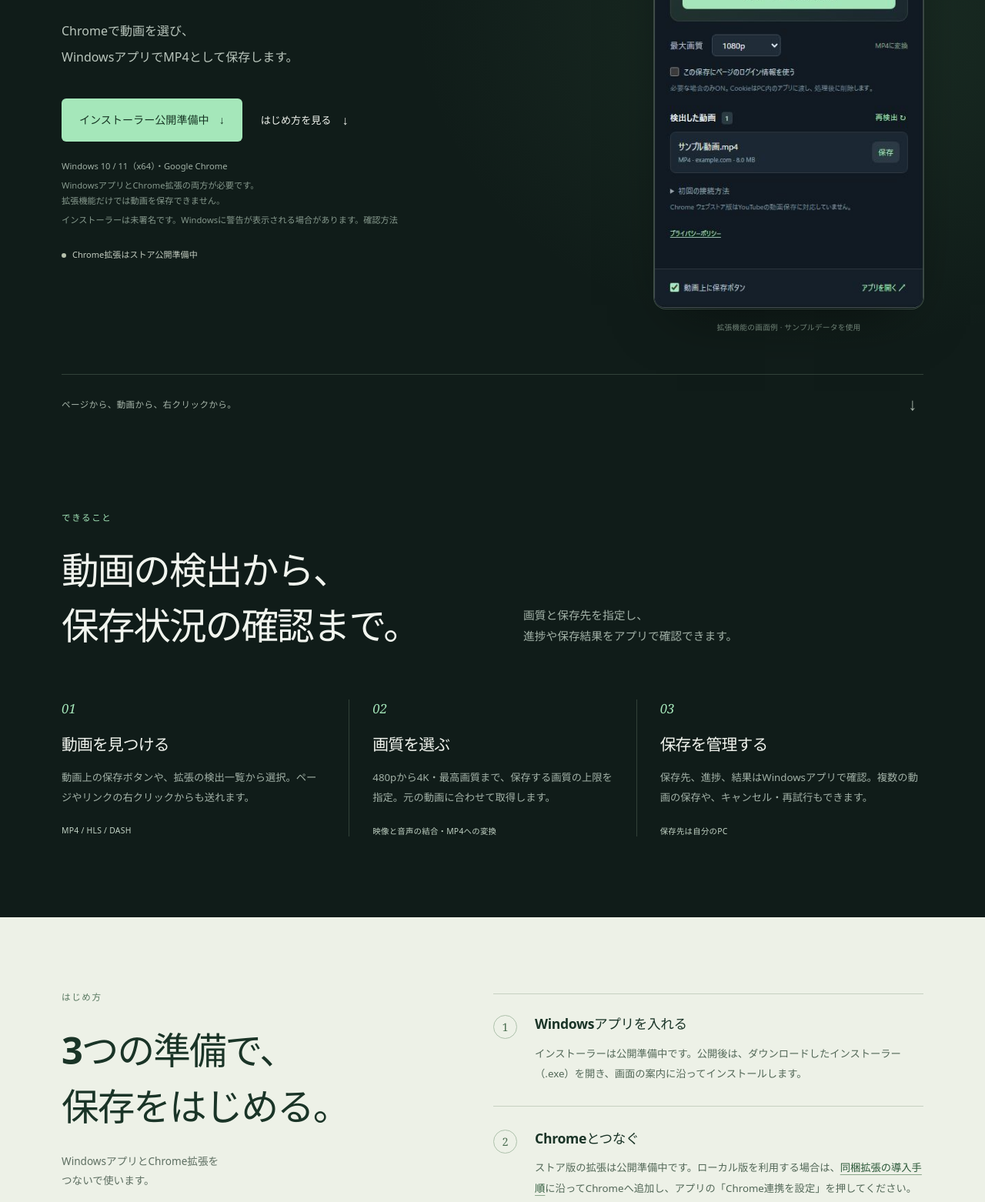
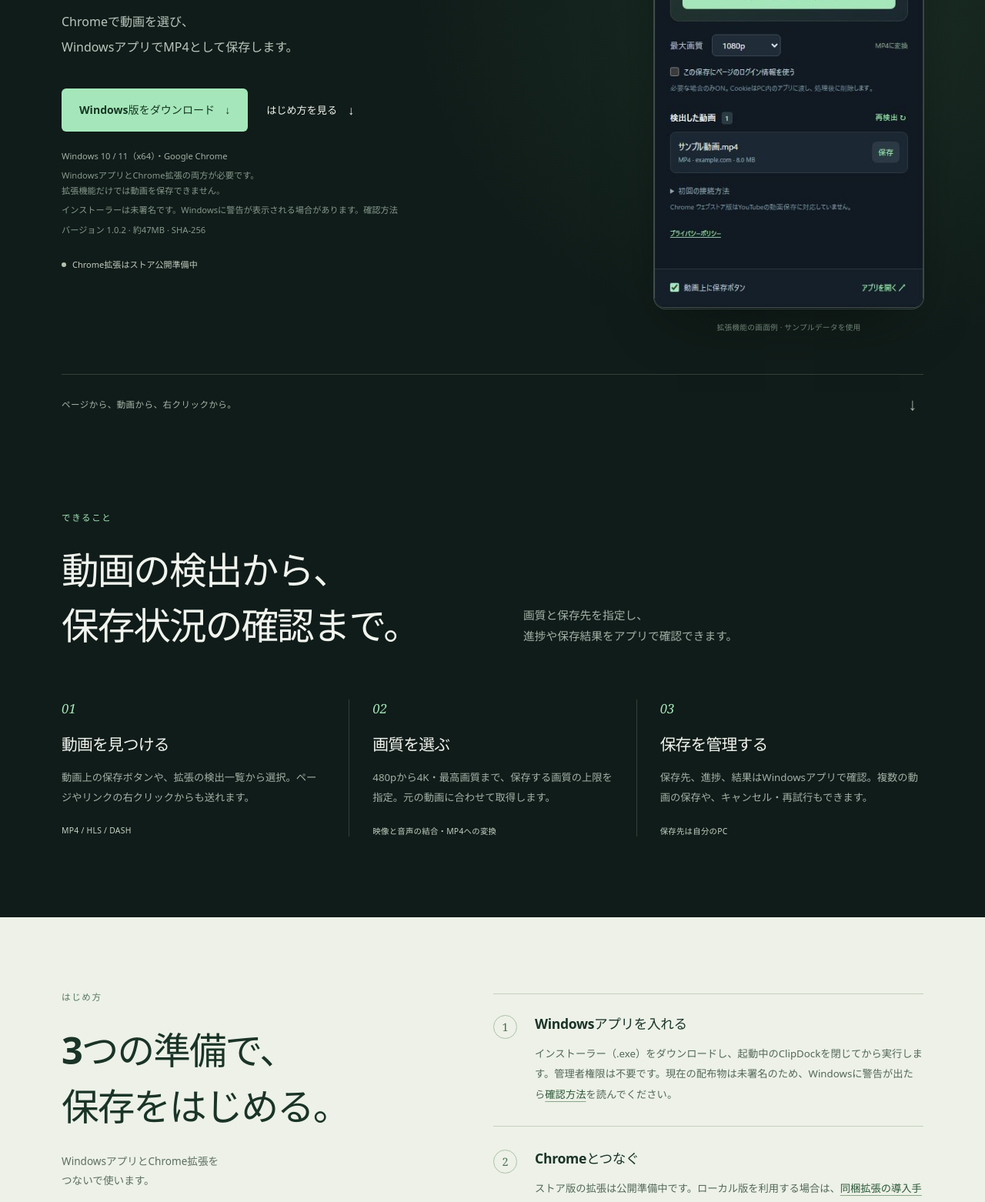
Before and after one commit to kuma0128/clipdock, a browser extension: page website/index.html in a window 1280 px wide. Shown: the part 453-2015 px from the top of the page at 77% size. Drawn offline with Linux system fonts and the light colour scheme.

Commit message:
Prepare installer download links and checksum guidance

```diff
--- a/website/index.html
+++ b/website/index.html
@@ -42,8 +42,8 @@
           <h1 id="hero-title"><span>見つけた動画を、</span><span class="mint">MP4で保存。</span></h1>
           <p class="hero-lead">Chromeで動画を選び、<br>WindowsアプリでMP4として保存します。</p>
           <div class="hero-actions">
-            <a class="button button-primary" href="#install" data-download="installer" aria-describedby="installer-status">
-              インストーラー公開準備中 <span aria-hidden="true">↓</span>
+            <a class="button button-primary" href="/downloads/ClipDock-1.0.2-win-x64-unsigned-setup.exe" data-download="installer" aria-describedby="installer-status">
+              Windows版をダウンロード <span aria-hidden="true">↓</span>
             </a>
             <a class="text-link" href="#install">はじめ方を見る <span aria-hidden="true">↓</span></a>
           </div>
@@ -51,6 +51,7 @@
             <p>Windows 10 / 11（x64）・Google Chrome</p>
             <p>WindowsアプリとChrome拡張の両方が必要です。<br>拡張機能だけでは動画を保存できません。</p>
             <p>インストーラーは未署名です。Windowsに警告が表示される場合があります。<a href="#windows-warning">確認方法</a></p>
+            <p>バージョン 1.0.2 · 約47MB · <a href="/downloads/ClipDock-1.0.2-win-x64-unsigned-setup.exe.sha256">SHA-256</a></p>
           </div>
           <p class="store-status"><span class="status-dot" aria-hidden="true"></span>Chrome拡張はストア公開準備中</p>
         </div>
@@ -106,7 +107,7 @@
             <span class="step-number" aria-hidden="true">1</span>
             <div>
               <h3>Windowsアプリを入れる</h3>
-              <p id="installer-status">インストーラーは公開準備中です。公開後は、ダウンロードしたインストーラー（.exe）を開き、画面の案内に沿ってインストールします。</p>
+              <p id="installer-status">インストーラー（.exe）をダウンロードし、起動中のClipDockを閉じてから実行します。管理者権限は不要です。現在の配布物は未署名のため、Windowsに警告が出たら<a href="#windows-warning">確認方法</a>を読んでください。</p>
             </div>
           </li>
           <li>
@@ -159,7 +160,7 @@
 
     <section class="closing wrap" aria-label="ダウンロード">
       <div><p class="eyebrow">CLIPDOCK FOR WINDOWS</p><h2>WindowsでMP4を保存。</h2></div>
-      <a class="button button-primary" href="#install" data-download="installer" aria-describedby="installer-status">インストーラー公開準備中 <span aria-hidden="true">↑</span></a>
+      <a class="button button-primary" href="/downloads/ClipDock-1.0.2-win-x64-unsigned-setup.exe" data-download="installer" aria-describedby="installer-status">Windows版をダウンロード <span aria-hidden="true">↓</span></a>
     </section>
   </main>
 
```
